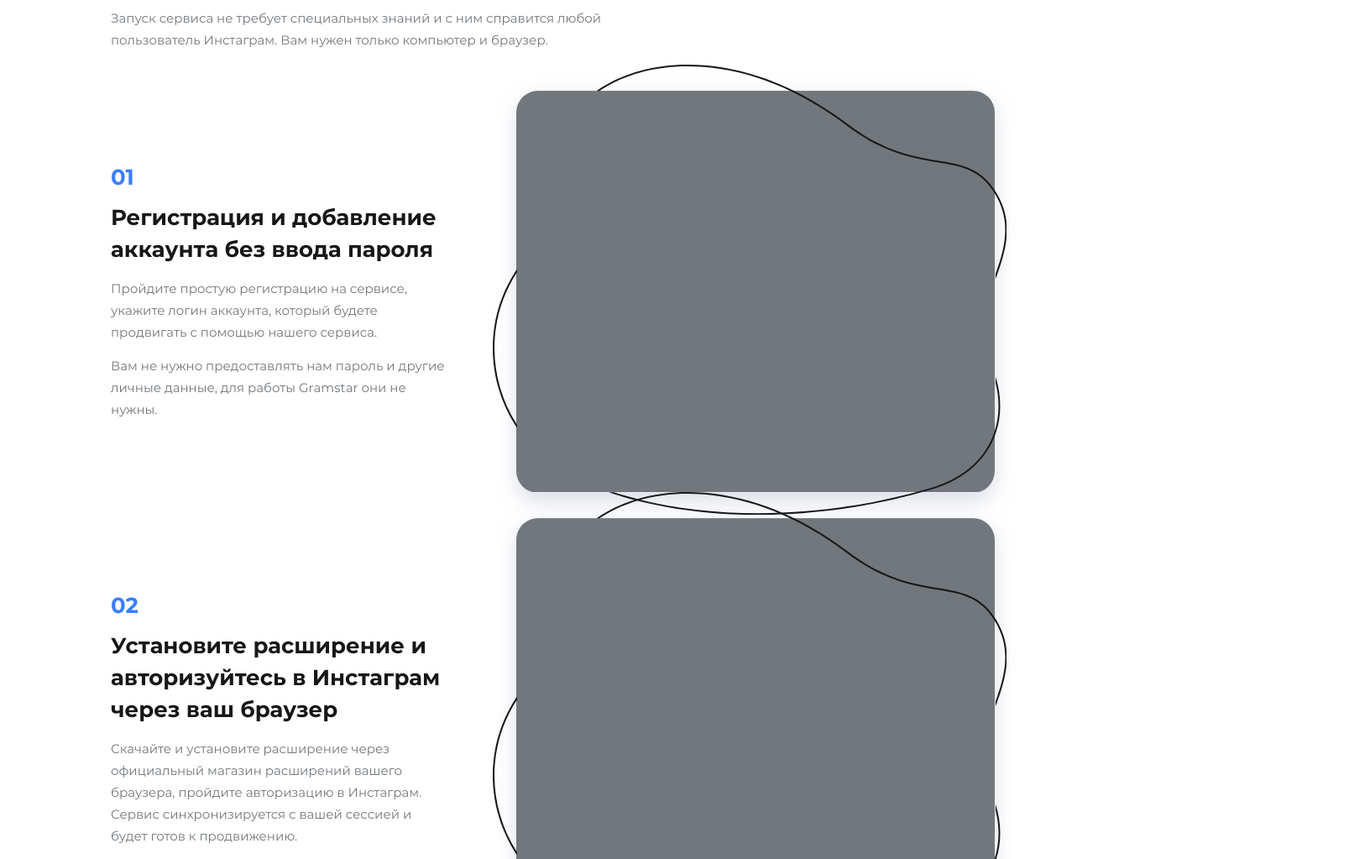
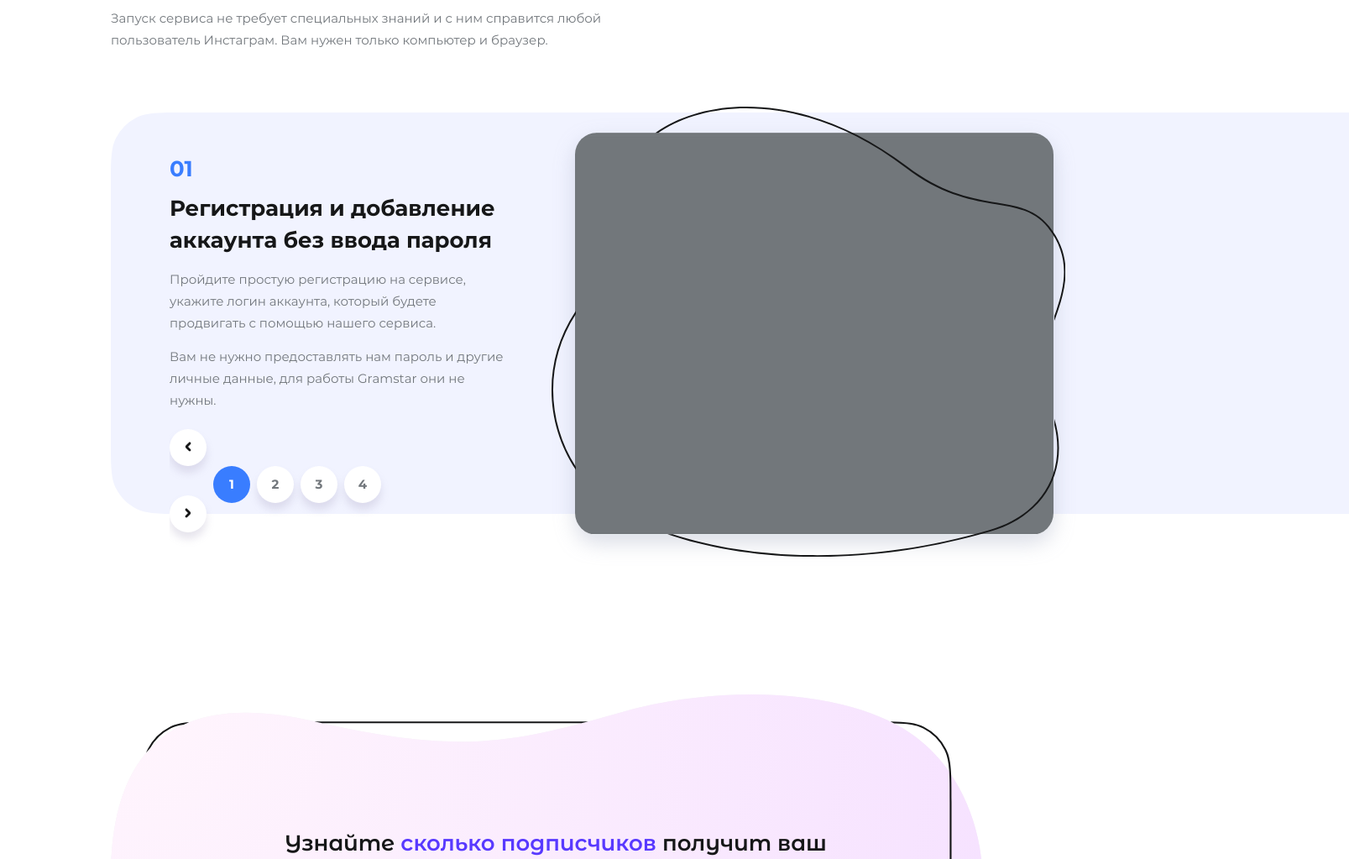
Before and after one commit to goldwinalec/gs, a plain HTML site: page index.html in a window 1280 px wide. Shown: the part 1390-2413 px from the top of the page at 84% size, 1607 px wide, since content can reach past the window. Drawn offline with Linux system fonts and the light colour scheme.

Commit message:
Стилизован слайдер steps

```diff
--- a/index.html
+++ b/index.html
@@ -8,6 +8,7 @@
     <meta name="description" content="" />
     <meta name="keywords" content="" />
     <link rel="stylesheet" href="/css/normalize.css" />
+    <link rel="stylesheet" href="/css/swiper-bundle.min.css" />
     <link rel="stylesheet" href="/css/style.css" />
   </head>
 
@@ -210,9 +211,15 @@
                   </figure>
                 </div>
               </div>
-              <div class="swiper-pagination"></div>
-              <div class="swiper-button-prev"></div>
-              <div class="swiper-button-next"></div>
+              <div class="swiper-controls">
+                <div class="swiper-button-prev">
+                  <img src="/images/arrow-left.svg" alt="" />
+                </div>
+                <div class="swiper-pagination"></div>
+                <div class="swiper-button-next">
+                  <img src="/images/arrow-right.svg" alt="" />
+                </div>
+              </div>
             </div>
           </div>
         </div>
@@ -360,8 +367,8 @@
                   </p>
                 </div>
               </div>
-              <div class="swiper-button-prev"></div>
-              <div class="swiper-button-next"></div>
+              <!-- <div class="swiper-button-prev"></div>
+              <div class="swiper-button-next"></div> -->
               <a href="#" class="possibs__btn btn">попробовать бесплатно</a>
             </div>
           </div>
@@ -442,8 +449,8 @@
                 </div>
               </div>
             </div>
-            <div class="swiper-button-prev"></div>
-            <div class="swiper-button-next"></div>
+            <!-- <div class="swiper-button-prev"></div>
+            <div class="swiper-button-next"></div> -->
           </div>
         </div>
       </section>
@@ -582,6 +589,7 @@
         </div>
       </div>
     </footer>
+    <script src="/js/swiper-bundle.min.js"></script>
     <script src="/js/script.js"></script>
   </body>
 </html>
--- a/js/script.js
+++ b/js/script.js
@@ -0,0 +1,19 @@
+const swiper = new Swiper('.swiper', {
+  lazy: true,
+  loop: true,
+  effect: 'fade',
+  fadeEffect: {
+    crossFade: true,
+  },
+  navigation: {
+    nextEl: '.swiper-button-next',
+    prevEl: '.swiper-button-prev',
+  },
+  pagination: {
+    el: '.swiper-pagination',
+    clickable: true,
+    renderBullet: function (index, className) {
+      return '<span class="' + className + '">' + (index + 1) + '</span>';
+    },
+  },
+});
--- a/scss/style.scss
+++ b/scss/style.scss
@@ -12,6 +12,7 @@ body {
   overflow-x: hidden;
   width: 100%;
   height: 100%;
+  background-color: #fff;
   @extend %montserrat-regular;
   font-size: 15px;
   line-height: 1.73;
@@ -243,7 +244,22 @@ p {
 .steps {
   margin-top: 103px;
 }
+.steps__inner::before {
+  position: absolute;
+  content: '';
+  width: 1475px;
+  height: 478px;
+  bottom: 90px;
+  left: 77px;
+  background-image: url('/images/steps-bg.svg');
+  background-size: contain;
+}
+.steps__swiper {
+  margin-left: 70px;
+}
 .steps__inner {
+  position: relative;
+  overflow: visible;
   padding-left: 77px;
 }
 .steps__title::before {
@@ -257,11 +273,13 @@ p {
   margin-top: 32px;
 }
 .steps__item {
+  padding: 30px 0;
   display: flex;
-  align-items: center;
+  align-items: flex-start;
   justify-content: space-between;
 }
 .steps__item-wrapper {
+  margin-top: 40px;
   max-width: 400px;
 }
 .steps__number,
@@ -298,6 +316,71 @@ p {
   left: -28px;
   background-image: url('/images/steps-line.svg');
   z-index: 1;
+}
+.swiper {
+  padding: 20px 0;
+  width: 100%;
+  height: 100%;
+}
+.swiper-controls {
+  position: absolute;
+  left: 0;
+  bottom: 68px;
+  z-index: 1;
+}
+.swiper-pagination {
+  position: static;
+  display: inline-block;
+}
+.swiper-pagination-bullet {
+  width: 44px;
+  height: 44px;
+  text-align: center;
+  @extend %montserrat-bold;
+  line-height: 44px;
+  font-size: 15px;
+  color: $gray;
+  opacity: 1;
+  background: #fff;
+  box-shadow: 0px 8px 10px rgba(158, 153, 185, 0.25);
+  transition: all 0.3s;
+}
+.swiper-pagination-bullet:hover {
+  background: #f3f4f5;
+  box-shadow: 0px 2px 5px rgba(158, 153, 185, 0.25);
+}
+.swiper-pagination-bullet-active,
+.swiper-pagination-bullet-active:hover {
+  color: #fff;
+  background: $blue;
+  box-shadow: none;
+}
+.swiper-button-prev,
+.swiper-button-next {
+  position: static;
+  display: inline-block;
+  width: 44px;
+  height: 44px;
+  line-height: 44px;
+  text-align: center;
+  border-radius: 50%;
+  background: #fff;
+  box-shadow: 0px 8px 10px rgba(158, 153, 185, 0.25);
+  transition: all 0.3s;
+}
+.swiper-button-prev:hover,
+.swiper-button-next:hover {
+  background-color: $blue;
+  box-shadow: none;
+}
+.swiper-button-prev::after,
+.swiper-button-next::after {
+  content: '';
+  font-size: 0;
+}
+.swiper-button-prev:hover img,
+.swiper-button-next:hover img {
+  filter: invert(100%);
 }
 .check {
   margin-top: 125px;
```
Also changed, not shown: css/style.css, css/swiper-bundle.min.css (added), images/arrow-left.svg (added), images/arrow-right.svg (added), js/swiper-bundle.min.js (added), 1 other file.
